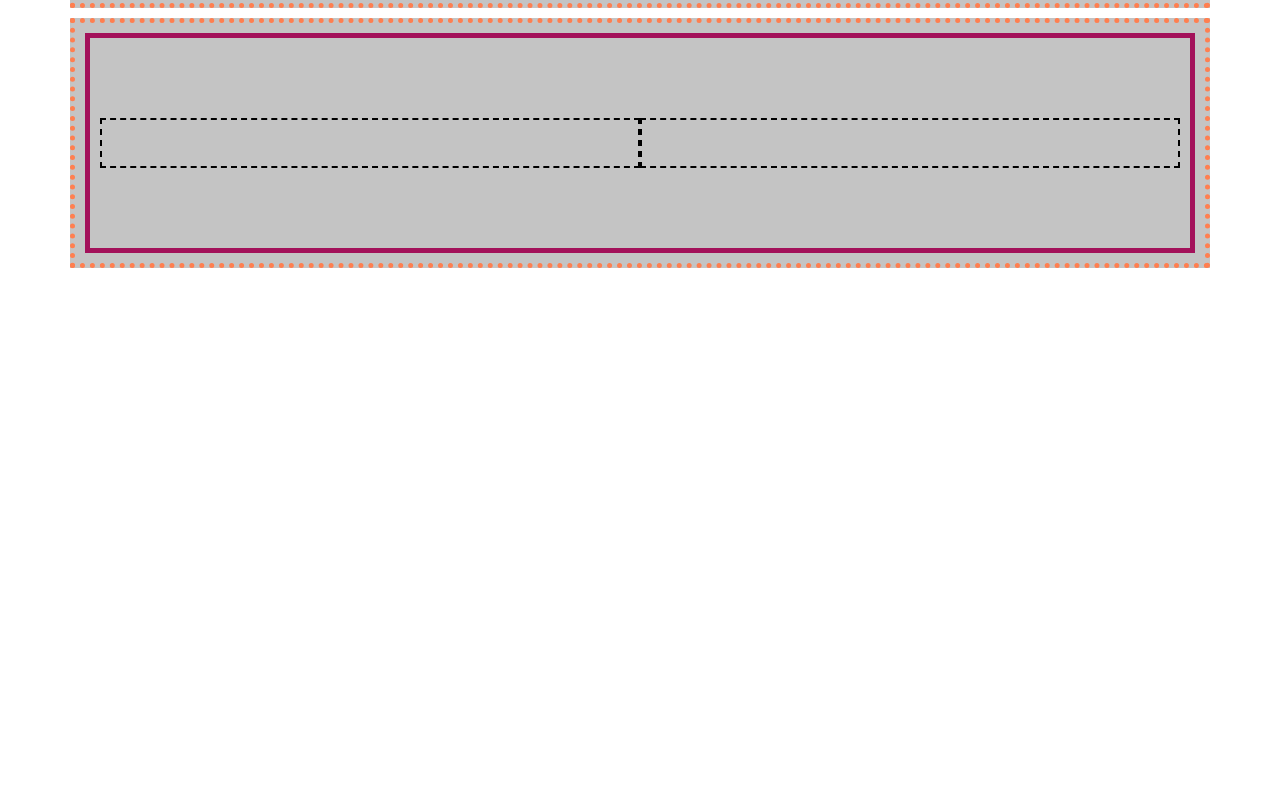
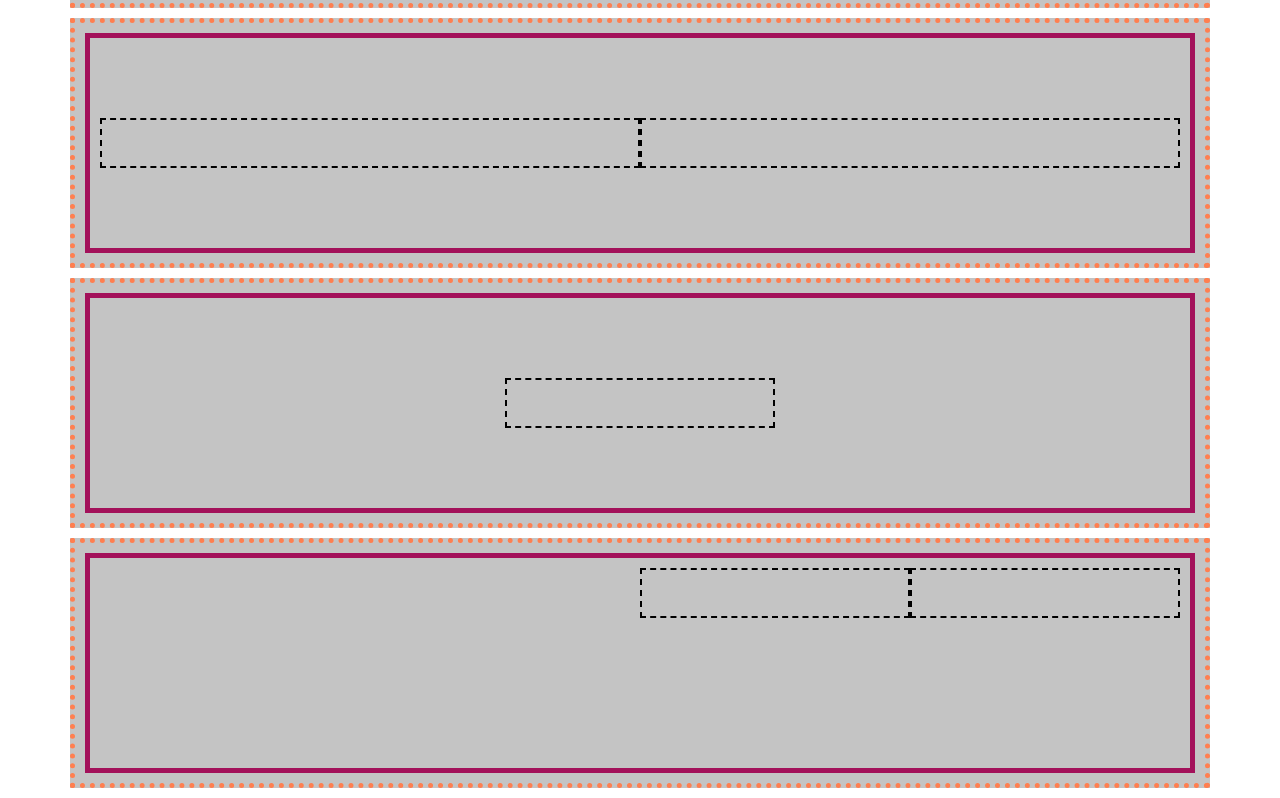
Before and after one commit to MaferRs/curso_bootstrap, a plain HTML site: page 3_layout/1_aulas/index.html in a window 1280 px wide. Shown: the part 2178-2976 px from the top of the page. Before the commit the page ends 2456 px from the top, so only its background shows below. Drawn offline with nearby package versions, Linux system fonts and the light colour scheme.

Commit message:
alinhamento horizontal

```diff
--- a/3_layout/1_aulas/index.html
+++ b/3_layout/1_aulas/index.html
@@ -123,7 +123,19 @@
             <div class="col-6"></div>
         </div>
     </div>
+    <!-- Alinhamento Horizontal-->
 
+    <div class="container vertical">
+        <div class="row align-items-center justify-content-center">
+            <div class="col-3"></div>
+        </div>
+    </div>
+    <div class="container vertical">
+        <div class="row justify-content-end">
+            <div class="col-3"></div>
+            <div class="col-3"></div>
+        </div>
+    </div>
 </body>
 
 </html>
--- a/3_layout/1_aulas/style.css
+++ b/3_layout/1_aulas/style.css
@@ -74,7 +74,8 @@ h1 {
 .col-1,
 .col-11,
 .col-4,
-.col-6 {
+.col-6,
+.col-3 {
   border: 2px dashed black;
   height: 100%;
   margin: 0;
@@ -92,6 +93,7 @@ h1 {
 .vertical .row {
   height: 100%;
 }
-.col-6 {
+.col-6,
+.col-3 {
   height: 50px;
 }
```
